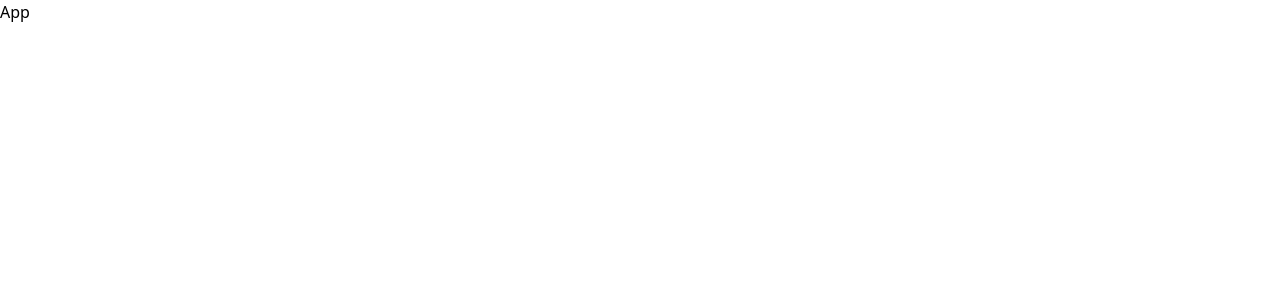
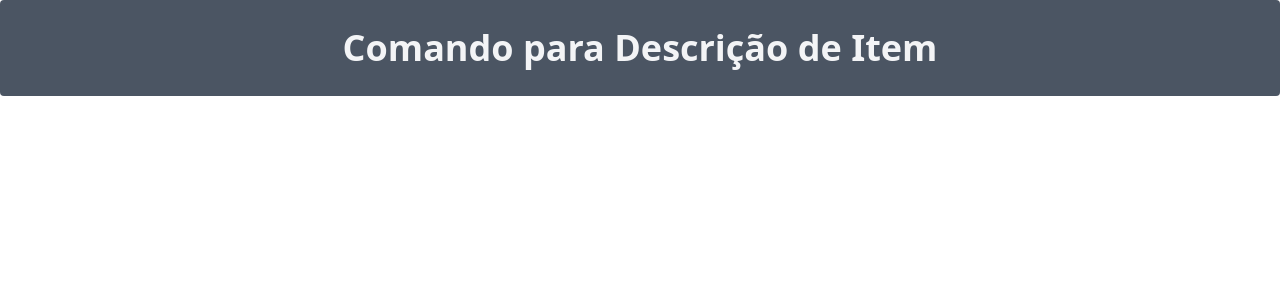
Before and after one commit to daniel-da-rosa/pdani001, a React (Vite) app in the folder pdani-001/: page / in a window 1280 px wide. Shown: the top 300 px of the page. Built offline with nearby package versions, Linux system fonts and the light colour scheme.

Commit message:
header
adcionado header

```diff
--- a/pdani-001/src/App.jsx
+++ b/pdani-001/src/App.jsx
@@ -1,9 +1,10 @@
+import Header from "./Componentes/Header"
 
 function App() {
 
   return (
     <>
-      <h1>App</h1>
+      <Header />
     </>
   )
 }
--- /dev/null
+++ b/pdani-001/src/Componentes/Header.jsx
@@ -0,0 +1,16 @@
+import React from 'react'
+
+export default function Header() {
+  return (
+    <div>
+      <header className="bg-gray-600
+                           font-bold
+                           p-7
+                           text-gray-100
+                           text-center
+                           text-4xl
+                           rounded"
+                           >Comando para Descrição de Item</header>
+    </div>
+  )
+}
```
